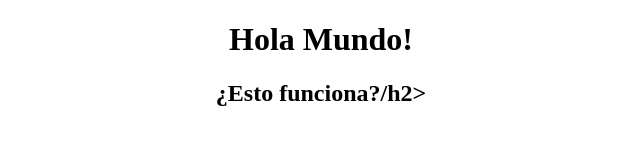
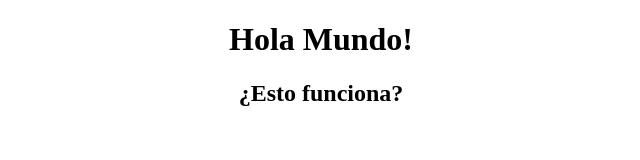
Before and after one commit to ChristianAcadez/aprendiendoGit, a plain HTML site: page index.html in a window 1280 px wide. Shown: the whole page, without its empty margins (319-959 px from the left). Drawn offline with Linux system fonts and the light colour scheme.

Commit message:
Se corrigio un error en etiquta de cierre de h2

```diff
--- a/index.html
+++ b/index.html
@@ -8,7 +8,7 @@
 </head>
 <body>
     <h1>Hola Mundo!</h1>
-    <h2>¿Esto funciona?/h2>
+    <h2>¿Esto funciona?</h2>
 </body>
 <style>
     h1, h2{
```
